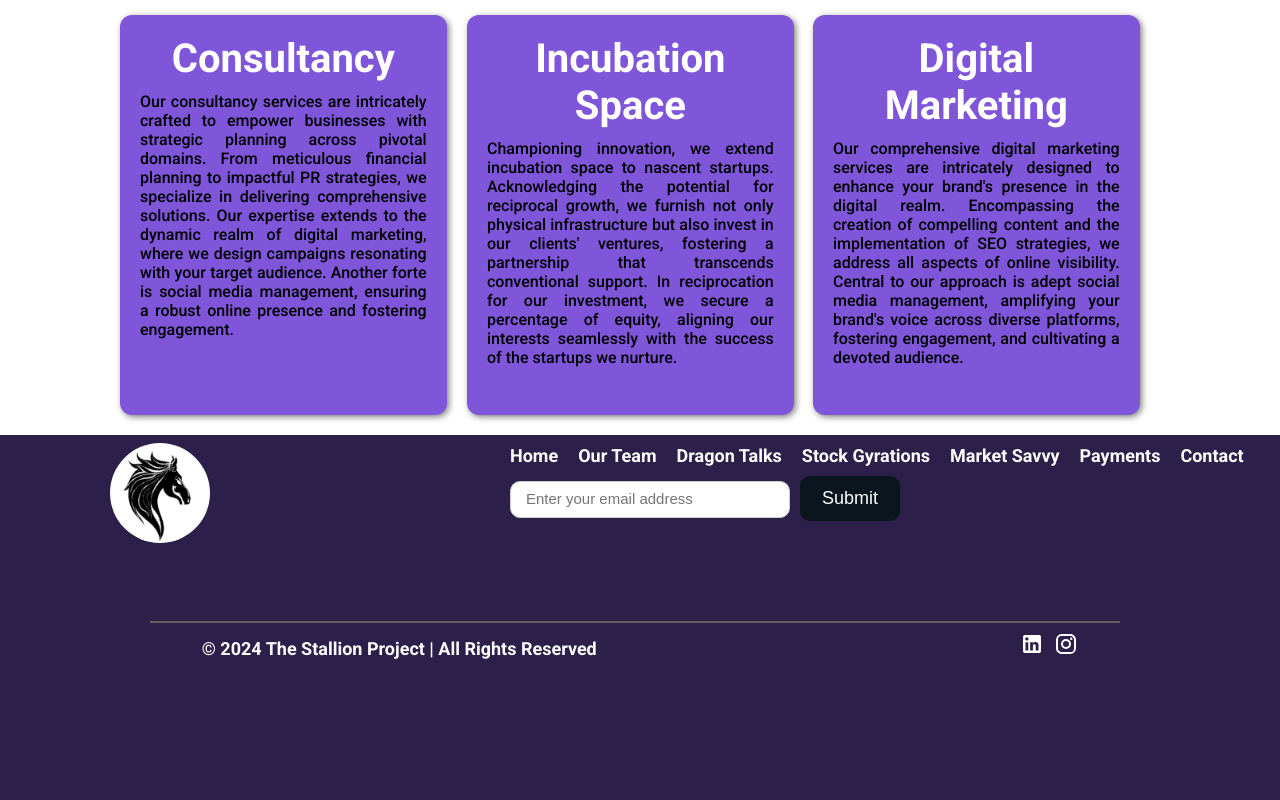
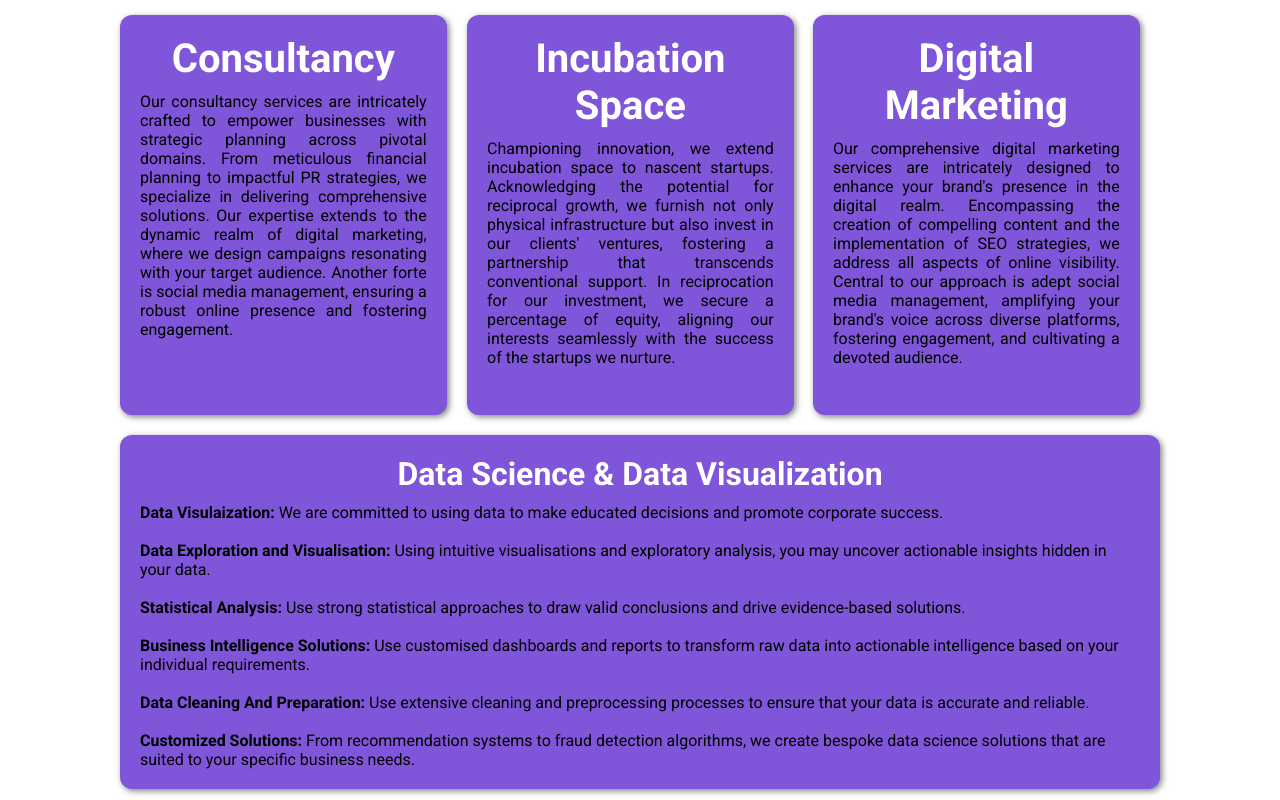
Before and after one commit to jsayyam1/TSP-NEW, a React (Create React App) app: page / in a window 1280 px wide. Shown: the part 1420-2220 px from the top of the page. Before the commit the page ends 2143 px from the top, so only its background shows below. Built offline with nearby package versions, Linux system fonts and the light colour scheme.

Commit message:
added one service

```diff
--- a/src/Components/Services.jsx
+++ b/src/Components/Services.jsx
@@ -66,6 +66,22 @@ function Services() {
             </p>
           </div>
         </div>
+        <div className="service-card-big">
+          <h1>Data Science & Data Visualization</h1>
+          <p>
+            <b>Data Visulaization:</b> We are committed to using data to make educated decisions and promote corporate success.
+            <br /> <br />
+            <b>Data Exploration and Visualisation:</b> Using intuitive visualisations and exploratory analysis, you may uncover actionable insights hidden in your data.
+            <br /> <br />
+            <b>Statistical Analysis:</b> Use strong statistical approaches to draw valid conclusions and drive evidence-based solutions.
+            <br /> <br />
+            <b>Business Intelligence Solutions:</b> Use customised dashboards and reports to transform raw data into actionable intelligence based on your individual requirements.
+            <br /> <br />
+            <b>Data Cleaning And Preparation:</b> Use extensive cleaning and preprocessing processes to ensure that your data is accurate and reliable.
+            <br /> <br />
+            <b>Customized Solutions:</b> From recommendation systems to fraud detection algorithms, we create bespoke data science solutions that are suited to your specific business needs.
+          </p>
+        </div>
       </div>
     </>
   )
--- a/src/styles/style.css
+++ b/src/styles/style.css
@@ -165,7 +165,34 @@
 .ourservices-grid .service-card p {
   text-align: justify;
   color: black;
-  font-weight: 500;
+  font-weight: 400;
+}
+
+.service-card-big {
+  background: #7F56DA;
+  display: flex;
+  gap: 10px;
+  padding: 20px;
+  border-radius: 12px;
+  box-shadow: 2px 2px 6px rgba(0, 0, 0, 0.5);
+  transition: 0.25s ease;
+  flex-direction: column;
+  text-align: left;
+  height: auto;
+  margin-right: 120px;
+  margin-left: 120px;
+  margin-bottom: 20px;
+}
+
+.service-card-big h1 {
+  font-size: 32px;
+}
+
+.service-card-big p {
+  text-align: justify;
+  text-align: left;
+  color: black;
+  font-weight: 400;
 }
 
 @media (max-width: 767px) {
@@ -181,3 +208,15 @@
     height: 450px;
   }
 }
+
+@media only screen and (max-width: 600px) {
+  .service-card-big {
+    margin-right: 10px;
+    margin-left: 10px;
+    margin-bottom: 10px;
+  }
+
+  .service-card-big h1 {
+    font-size: 28px;
+  }
+}
```
